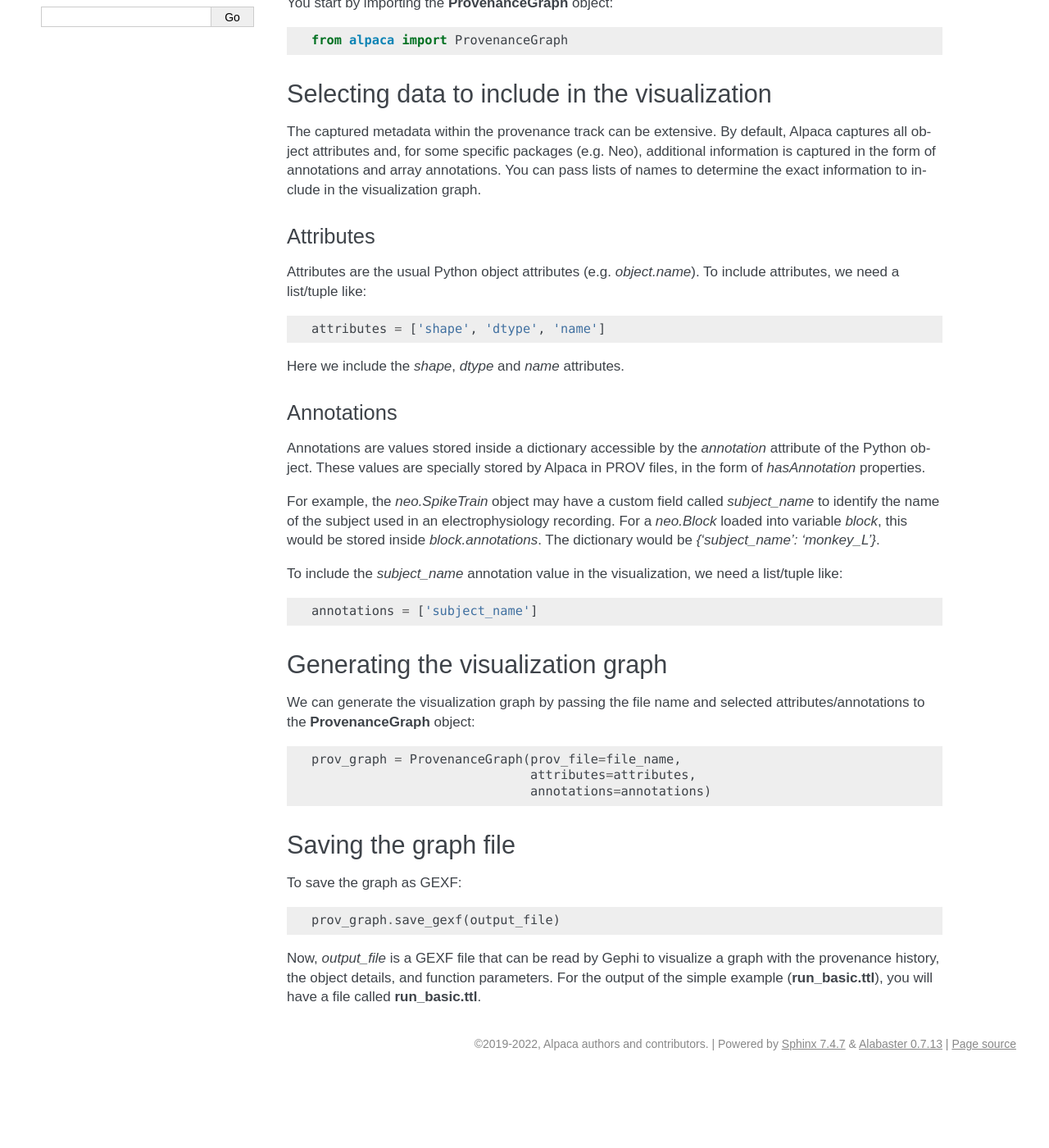
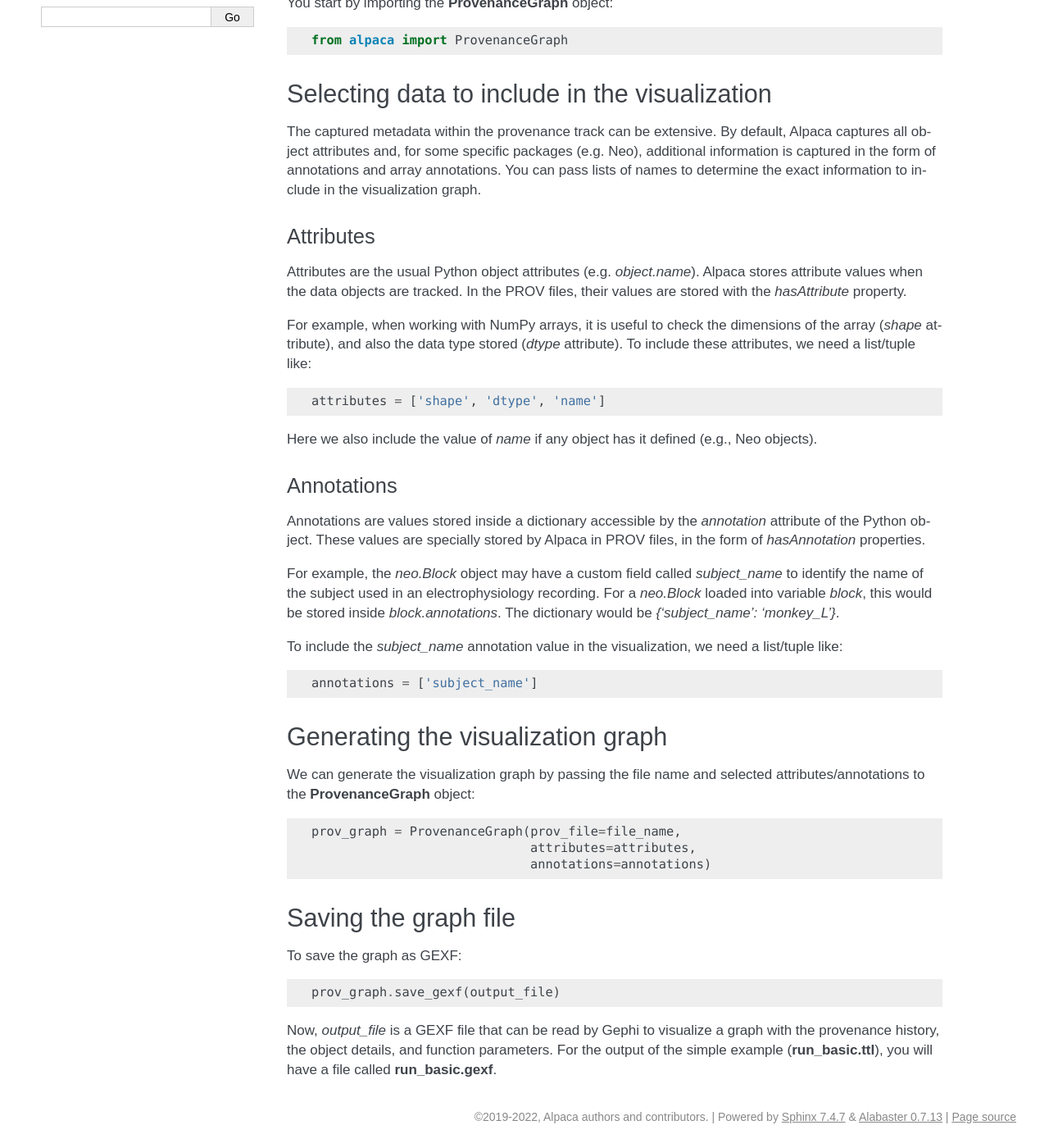
Before and after one commit to INM-6/alpaca, a Sphinx documentation site: the page built from doc/examples/visualize.rst, in a window 1280 px wide and 1400 px high, scrolled down 429 px. Shown: the whole window at 82% size. Built offline with Sphinx 7.4.7, drawn with Linux system fonts in a browser that asks for light colours; before the commit the page ends 1740 px from its top, so only the background shows below that.

```diff
--- a/doc/api.rst
+++ b/doc/api.rst
@@ -5,7 +5,8 @@ API Reference
 .. toctree::
    :maxdepth: 1
 
+   reference/interface
    reference/decorator
-   reference/interface
+   reference/graph
    reference/serialization
-   reference/graph
+   reference/utility
--- a/doc/examples.rst
+++ b/doc/examples.rst
@@ -4,7 +4,7 @@
 Examples of usage
 *****************
 
-The folder *examples* contains scripts that show how Alpaca should be used
+The folder **examples** contains scripts that show how Alpaca should be used
 when implementing scripts with provenance tracking.
 
 The examples show simple analyses of electrophysiology data and utilize
--- a/doc/examples/visualize.rst
+++ b/doc/examples/visualize.rst
@@ -42,14 +42,20 @@ to include in the visualization graph.
 Attributes
 ~~~~~~~~~~
 
-Attributes are the usual Python object attributes (e.g. `object.name`).
-To include attributes, we need a list/tuple like:
+Attributes are the usual Python object attributes (e.g. `object.name`). Alpaca
+stores attribute values when the data objects are tracked. In the PROV files,
+their values are stored with the `hasAttribute` property.
+
+For example, when working with NumPy arrays, it is useful to check the
+dimensions of the array (`shape` attribute), and also the data type stored
+(`dtype` attribute). To include these attributes, we need a list/tuple like:
 
 .. code-block:: python
 
     attributes = ['shape', 'dtype', 'name']
 
-Here we include the `shape`, `dtype` and `name` attributes.
+Here we also include the value of `name` if any object has it defined (e.g.,
+Neo objects).
 
 
 Annotations
@@ -59,7 +65,7 @@ Annotations are values stored inside a dictionary accessible by the
 `annotation` attribute of the Python object. These values are specially stored
 by Alpaca in PROV files, in the form of `hasAnnotation` properties.
 
-For example, the `neo.SpikeTrain` object may have a custom field called
+For example, the `neo.Block` object may have a custom field called
 `subject_name` to identify the name of the subject used in an
 electrophysiology recording. For a `neo.Block` loaded into variable `block`,
 this would be stored inside `block.annotations`. The dictionary would be
@@ -97,4 +103,4 @@ To save the graph as GEXF:
 Now, `output_file` is a GEXF file that can be read by Gephi to visualize a
 graph with the provenance history, the object details, and function parameters.
 For the output of the simple example (**run_basic.ttl**), you will have a file
-called **run_basic.ttl**.
+called **run_basic.gexf**.
--- a/doc/index.rst
+++ b/doc/index.rst
@@ -33,6 +33,7 @@ Table of Contents
    authors
    release_notes
    acknowledgments
+   open_software_licenses
 
 
 .. |date| date::
--- /dev/null
+++ b/doc/reference/utility.rst
@@ -0,0 +1,5 @@
+*****************
+Utility functions
+*****************
+
+.. automodule:: alpaca.utils.files
```
Also changed, not shown: doc/acknowledgments.rst (+3 -56 lines), doc/examples/setup.rst (+1 -15 lines), doc/open_software_licenses.rst (added, +57 -0 lines), 5 other files.
